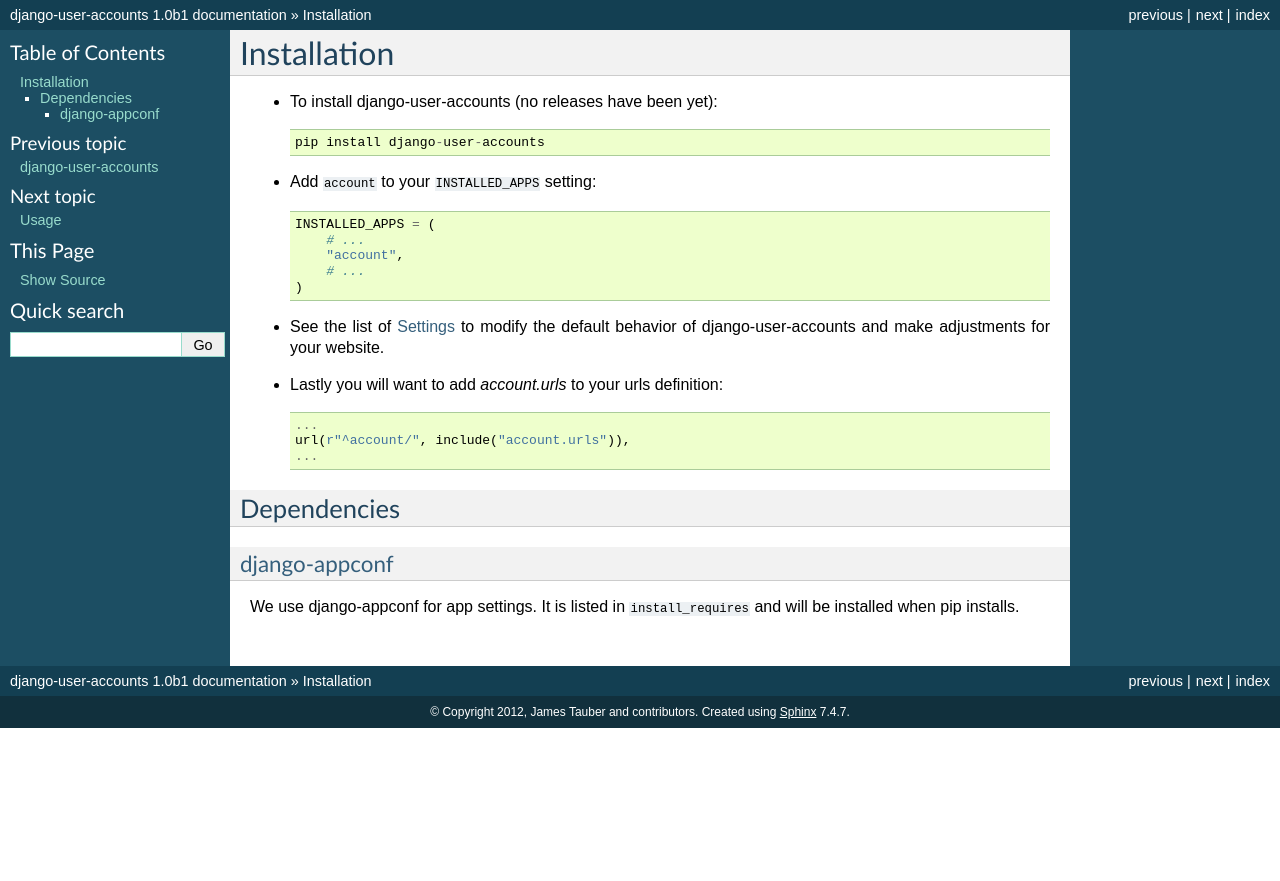
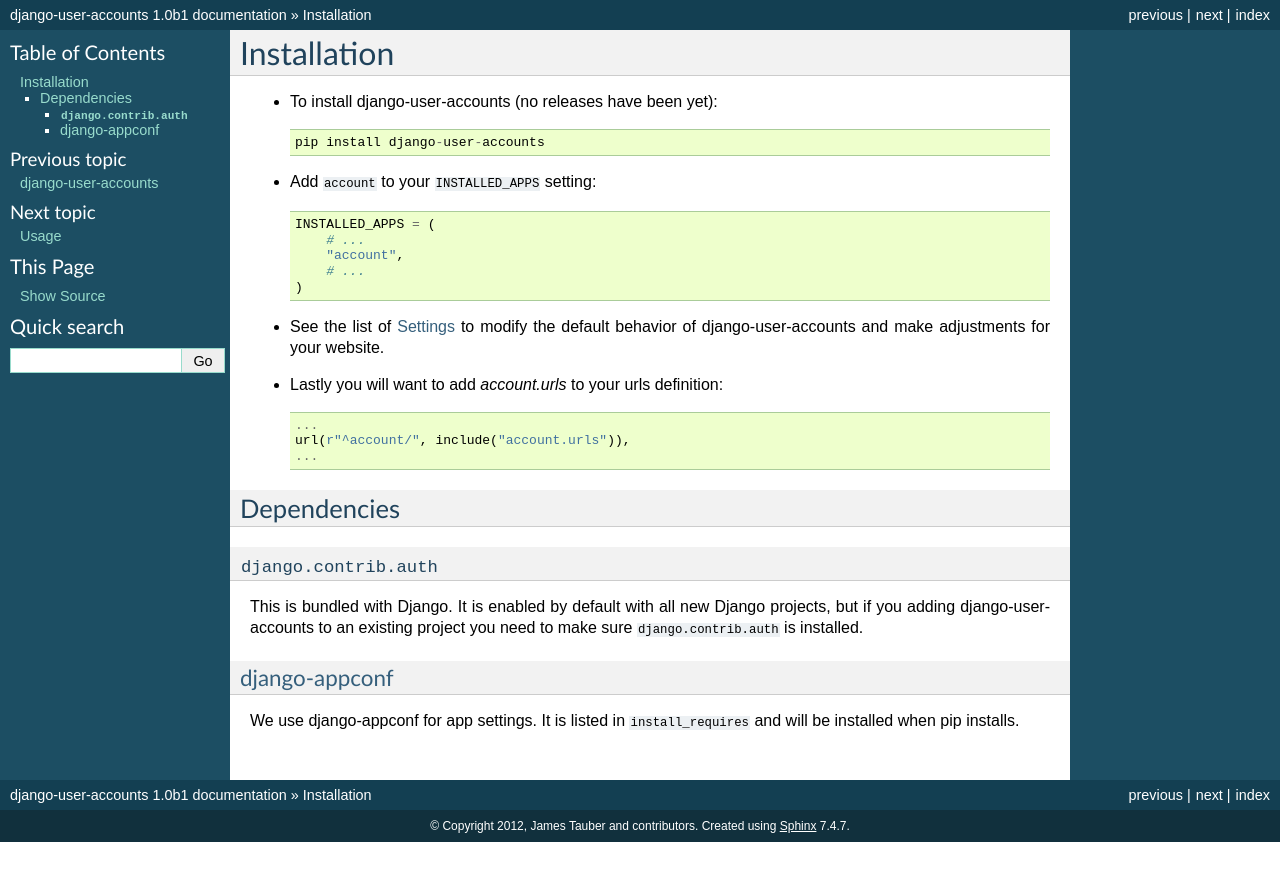
Before and after one commit to pinax/django-user-accounts, a Sphinx documentation site: the page built from docs/installation.rst, in a window 1280 px wide. Shown: the top 881 px of the page. Built offline with Sphinx 7.4.7, drawn with Linux system fonts in a browser that asks for light colours.

Commit message:
added django.contrib.auth dependency

```diff
--- a/docs/installation.rst
+++ b/docs/installation.rst
@@ -30,6 +30,13 @@
 Dependencies
 ============
 
+``django.contrib.auth``
+-----------------------
+
+This is bundled with Django. It is enabled by default with all new Django
+projects, but if you adding django-user-accounts to an existing project you
+need to make sure ``django.contrib.auth`` is installed.
+
 django-appconf_
 ---------------
 
```
